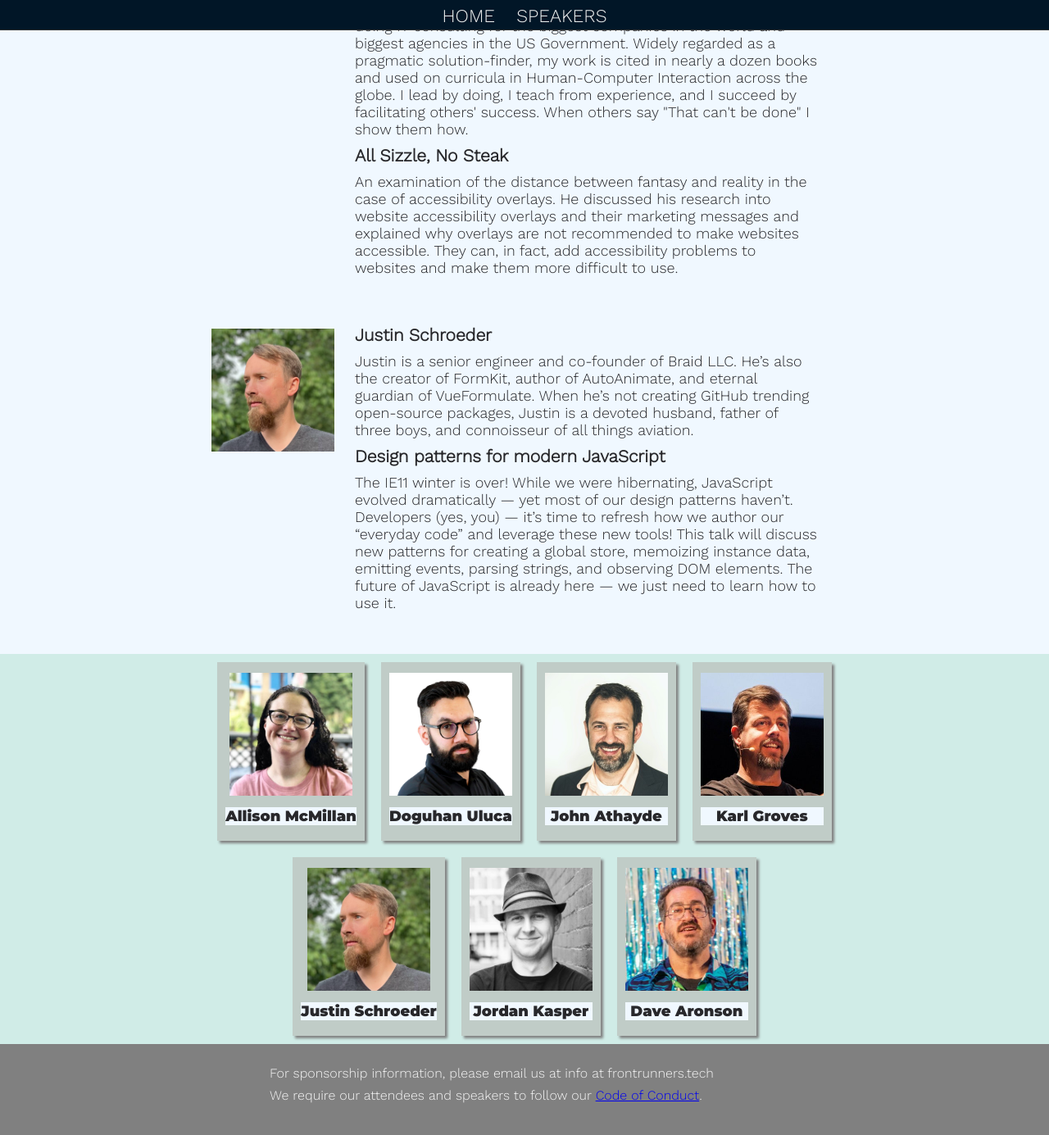
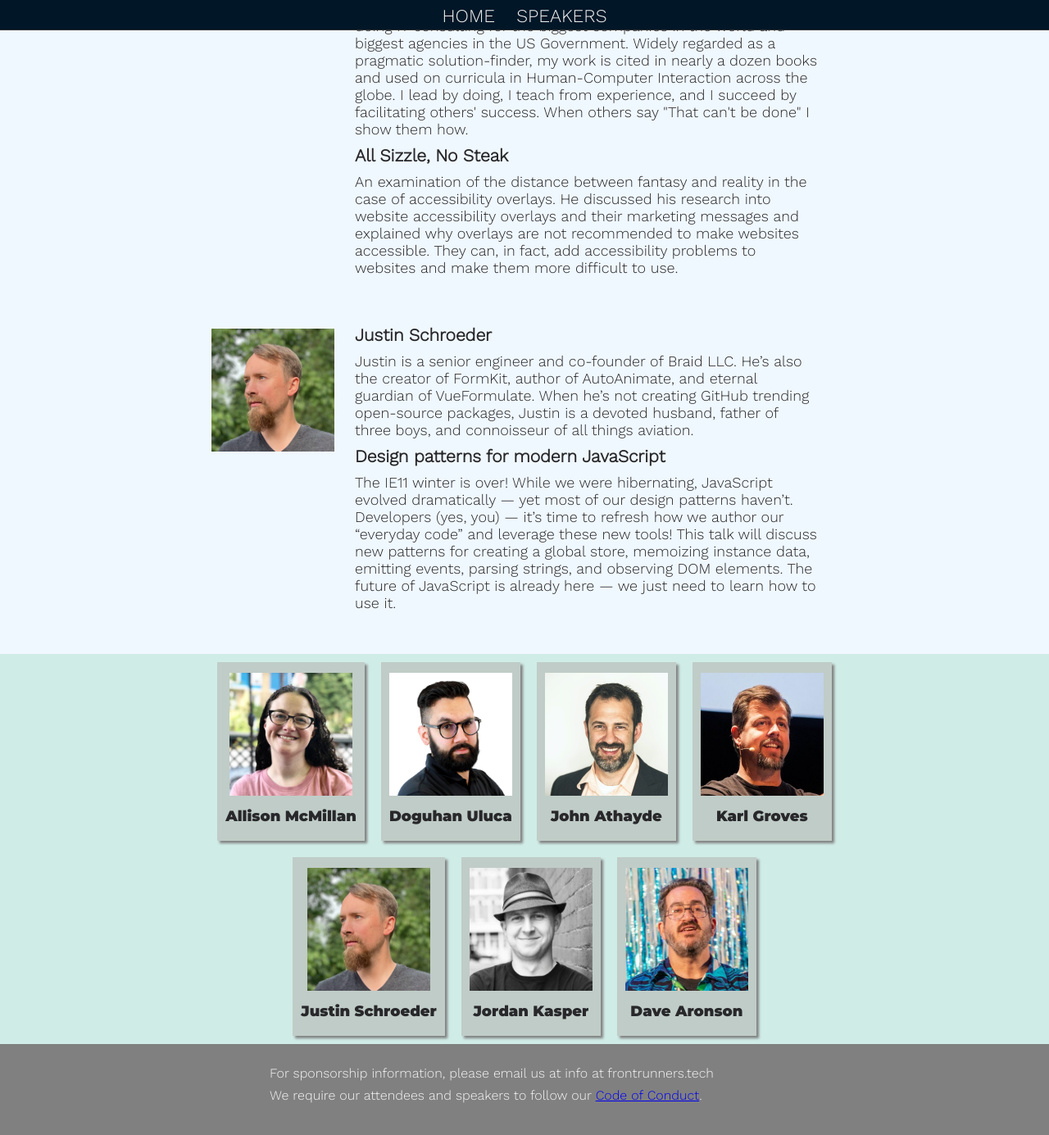
Before and after one commit to gothamgo/frontrunnersconf.github.io, a Jekyll site: the page built from test/testpage.html, in a window 1280 px wide and 1400 px high, scrolled down 2481 px. Shown: the top 1385 px of the window at 82% size. Built offline with Jekyll 4.4.1, drawn with Linux system fonts in a browser that asks for light colours.

Commit message:
Update frontrunners.css

```diff
--- a/stylesheets/frontrunners.css
+++ b/stylesheets/frontrunners.css
@@ -9,7 +9,6 @@
         font-size: 18px;
       }
       h1 {
-        background-color: AliceBlue;
         color: #28282B;
         margin-top: 0.5em;
         margin-bottom: 0.5em;
@@ -18,7 +17,6 @@
         text-align: center;
       }
       h2 {
-        background-color: AliceBlue;
         color: #28282B;
         margin-top: 1em;
         margin-bottom: 1em;
@@ -26,7 +24,6 @@
         text-align: left;
       }
       p {
-        background-color: AliceBlue;
         color: #28282B;
         margin-top: 0.5em;
         margin-bottom: 0.5em;
```
